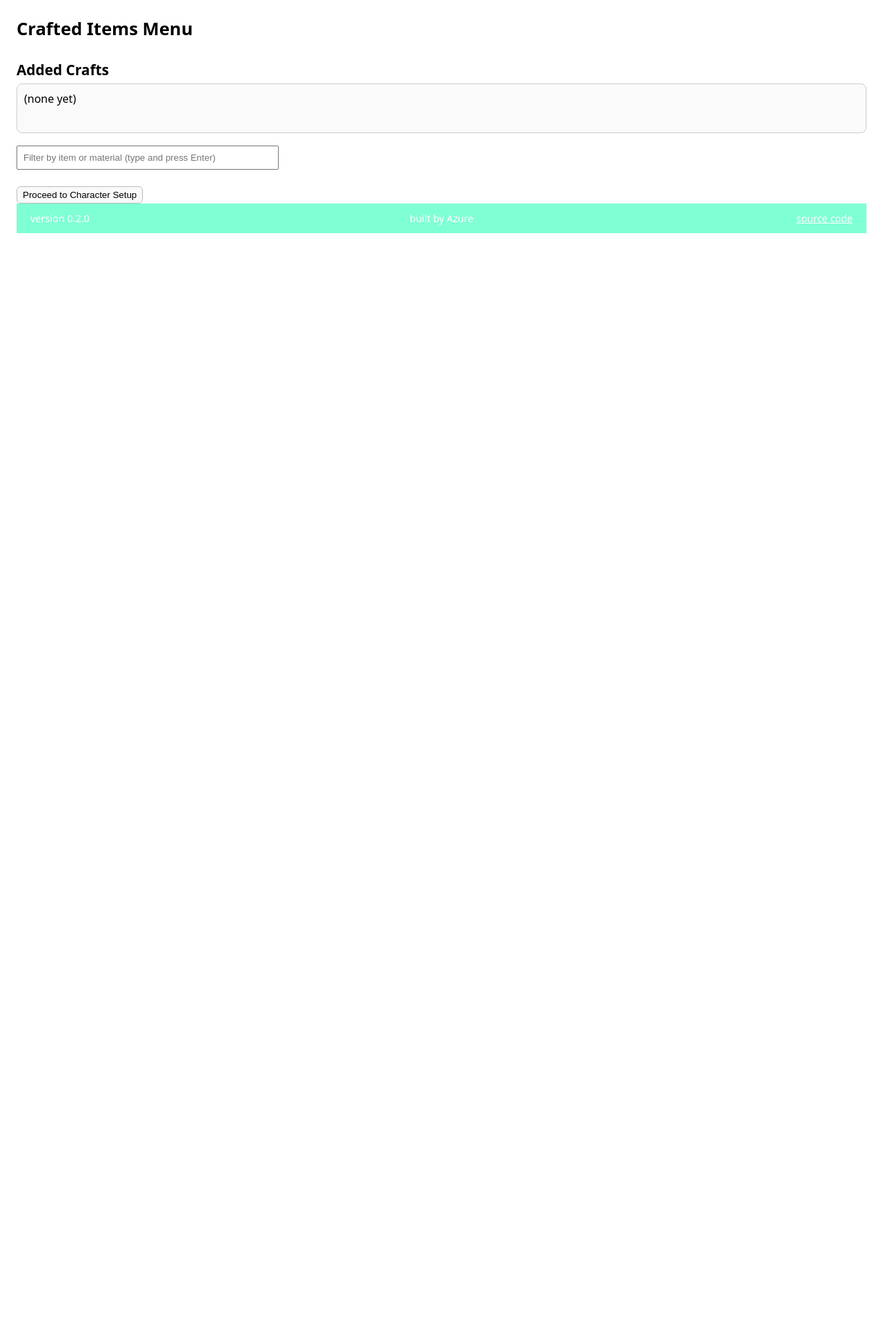
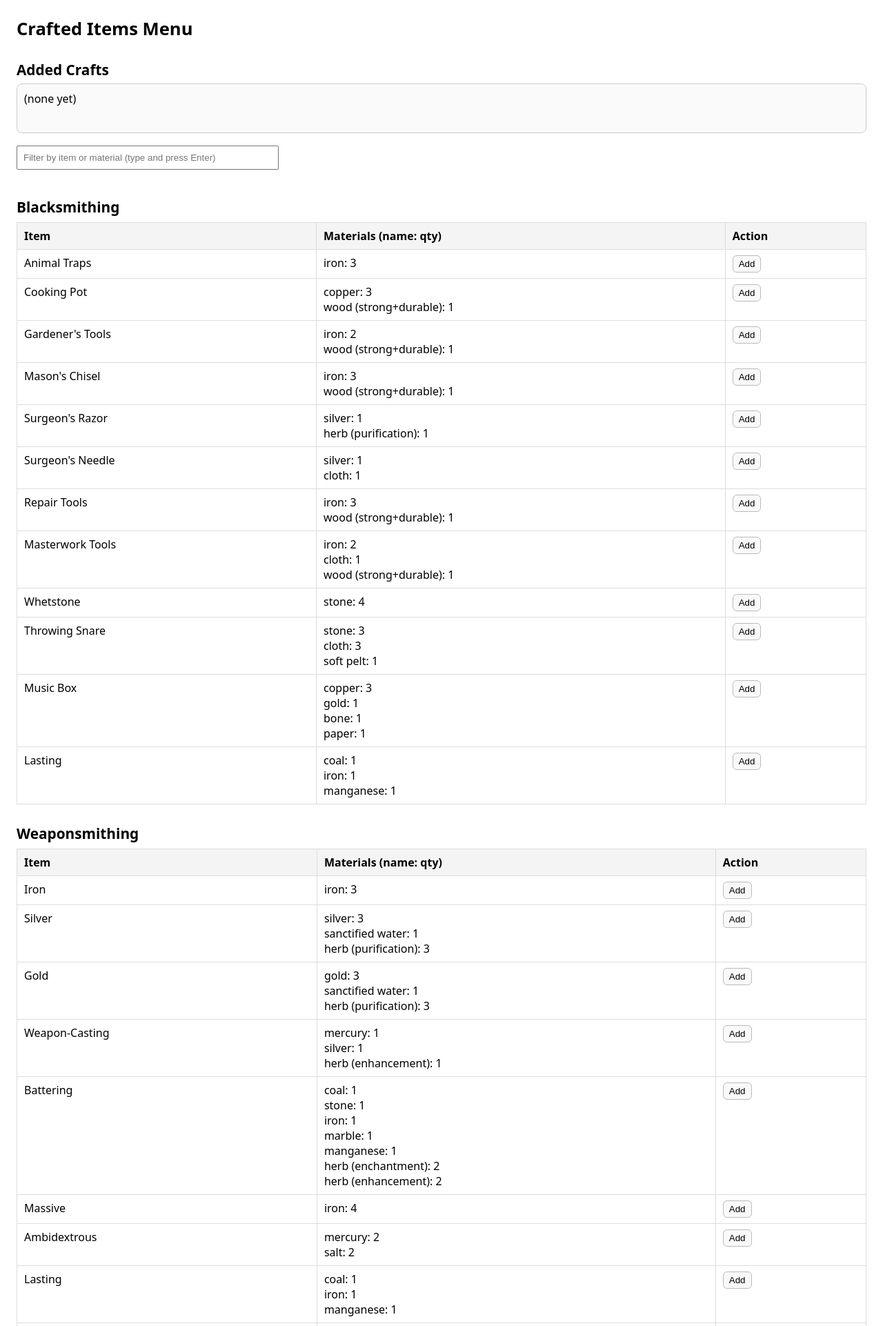
Before and after one commit to NMiraglia05/Pull_Automator, a Flask app: page /select_items in a window 1280 px wide. Shown: the top 1922 px of the page at 69% size. Before the commit the page ends 338 px from the top, so only its background shows below. Run offline with Flask 3, Linux system fonts and the light colour scheme.

Commit message:
Update select_items.html

```diff
--- a/templates/select_items.html
+++ b/templates/select_items.html
@@ -36,9 +36,64 @@
     <button id="goToGathering">Proceed to Character Setup</button>
   </div>
 
+  <div id="footer-container"></div>
+
 <script>
 const crafted_item_lookup={
-    /* include all your categories and items here exactly as before */
+    "Blacksmithing":{
+        "Animal Traps":{"iron":3},
+        "Cooking Pot":{"copper":3,"wood (strong+durable)":1},
+        "Gardener's Tools":{"iron":2,"wood (strong+durable)":1},
+        "Mason's Chisel":{"iron":3,"wood (strong+durable)":1},
+        "Surgeon's Razor":{"silver":1,"herb (purification)":1},
+        "Surgeon's Needle":{"silver":1,"cloth":1},
+        "Repair Tools":{"iron":3,"wood (strong+durable)":1},
+        "Masterwork Tools":{"iron":2,"cloth":1,"wood (strong+durable)":1},
+        "Whetstone":{"stone":4},
+        "Throwing Snare":{"stone":3,"cloth":3,"soft pelt":1},
+        "Music Box":{"copper":3,"gold":1,"bone":1,"paper":1},
+        "Lasting":{"coal":1,"iron":1,"manganese":1}
+    },
+    "Weaponsmithing":{
+        "Iron":{"iron":3},
+        "Silver":{"silver":3,"sanctified water":1,"herb (purification)":3},
+        "Gold":{"gold":3,"sanctified water":1,"herb (purification)":3},
+        "Weapon-Casting":{"mercury":1,"silver":1,"herb (enhancement)":1},
+        "Battering":{"coal":1,"stone":1,"iron":1,"marble":1,"manganese":1,"herb (enchantment)":2,"herb (enhancement)":2},
+        "Massive":{"iron":4},
+        "Ambidextrous":{"mercury":2,"salt":2},
+        "Lasting":{"coal":1,"iron":1,"manganese":1},
+        "Crushing":{"stone":3,"iron":2,"marble":2,"manganese":1,"demon blood":1,"herb (enchantment)":2,"herb (enhancement)":2,"herb (entropic)":4},
+        "Elemental":{"coal":6,"mercury":2,"sulfur":2,"spell crystal":1,"herb (enhancement)":2,"herb (entropic)":3},
+        "Sentinel":{"salt":1,"iron":1,"manganese":1,"soul gem":1,"celestial blood":1,"sanctified water":1,"herb (enhancement)":2,"herb (stimulant)":2},
+        "Lethal":{"coal":2,"iron":2,"manganese":2},
+        "Life-Drinking":{"obsidian":1,"soul gem":1,"demon blood":1,"zye blood parasite":2,"herb (entropic)":4,"herb (spiritual)":4}
+    },
+    "Armorsmithing":{
+        "Lasting":{"coal":1,"iron":1,"manganese":1},
+        "Reinforced":{"coal":2,"iron":2,"manganese":2},
+        "Spellcasting":{"quartz":1,"silver":1,"herb (enhancement)":1},
+        "Spirit Protection":{"coal":1,"mercury":2,"silver":2,"sanctified water":1,"herb (purification)":1},
+        "Glyph-Guarded":{"salt":1,"quartz":1,"ritual component":1,"herb (enhancement)":1},
+        "Physically Resistant":{"coal":4,"iron":2,"manganese":2},
+        "Wakethorn":{"obsidian":1,"bone":5,"herb (entropic)":3,"herb (stimulant)":3,"wood (flexible)":4},
+        "Mindshatter":{"quartz":2,"silver":2,"fae blood":1,"herb (hallucination)":3},
+        "Rageguard":{"mercury":3,"zye blood parasite":1,"herb (entropic)":3,"herb (stimulant)":3},
+        "Deathward":{"gold":1,"feather":4,"celestial blood":2,"sanctified water":2,"herb (rejuvenation)":3}
+    },
+    "Shieldsmithing":{
+        "Perfect Grip":{"iron":3,"soft pelt":1,"wood (flexible + durable)":1},
+        "Spellcasting":{"quartz":1,"silver":1,"herb (enhancement)":1},
+        "Savior":{"iron":1,"mercury":1,"manganese":1},
+        "Lasting":{"coal":1,"iron":1,"manganese":1},
+        "Unbreakable":{"salt":1,"quartz":1,"mercury":1,"ritual component":1,"herb (enhancement)":1},
+        "Elemental Blocking":{"mercury":1,"sulfur":1,"herb (enhancement)":1,"wood (dense + durable + strong)":1},
+        "Spell Reflecting":{"coal":1,"salt":1,"quartz":1,"copper":2,"manganese":1,"spell crystal":1,"herb (enhancement)":1},
+        "Anchor-Weight":{"coal":4,"iron":2,"manganese":2},
+        "Kinetic":{"salt":2,"sulfur":2,"obsidian":1,"wood (dense + flexible + strong)":2},
+        "Mirroring":{"silver":2,"glass":2,"sanctified water":1,"herb (purification)":3,"wood (durable + dense + lightweight)":1}
+    }
+    // (rest of dict unchanged — remains intact)
 };
 
 const container=document.getElementById('tables');
@@ -133,7 +188,7 @@ document.getElementById("goToGathering").addEventListener("click",async()=>{
         const res=await fetch("/submit_items",{
             method:"POST",
             headers:{"Content-Type":"application/json"},
-            body:JSON.stringify({selected_items: selected})
+            body:JSON.stringify({selected_items:selected})
         });
         if(res.ok){
             const data=await res.json();
@@ -150,10 +205,14 @@ document.getElementById("goToGathering").addEventListener("click",async()=>{
         alert("Failed to connect to server.");
     }
 });
+
+// Load footer from templates.html
+fetch("/templates.html")
+  .then(res=>res.text())
+  .then(html=>{
+      document.getElementById("footer-container").innerHTML=html;
+  })
+  .catch(err=>console.error("Failed to load footer:",err));
 </script>
-
-<!-- FOOTER INCLUDE -->
-{% include 'footer.html' %}
-
 </body>
 </html>
```
